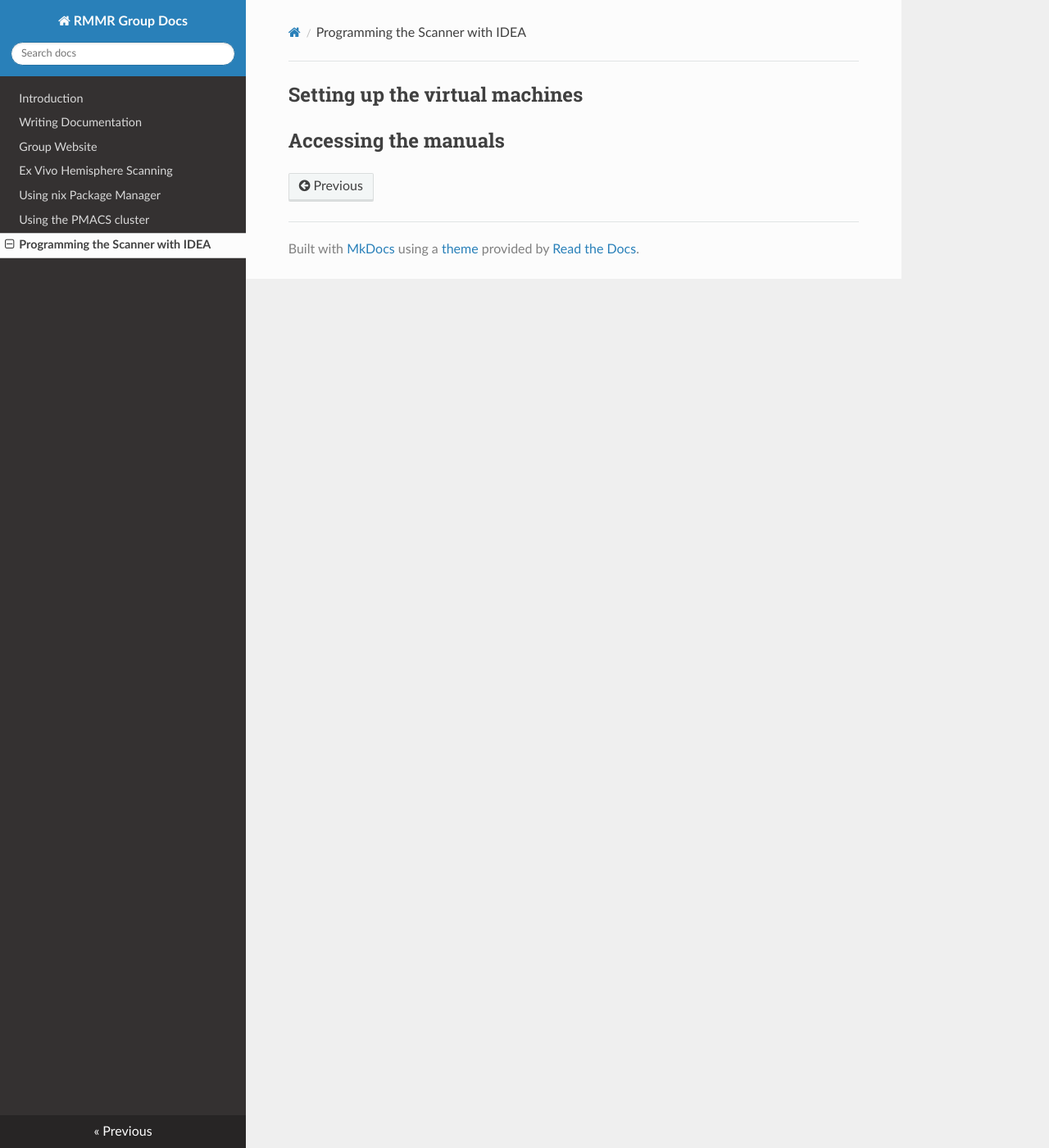
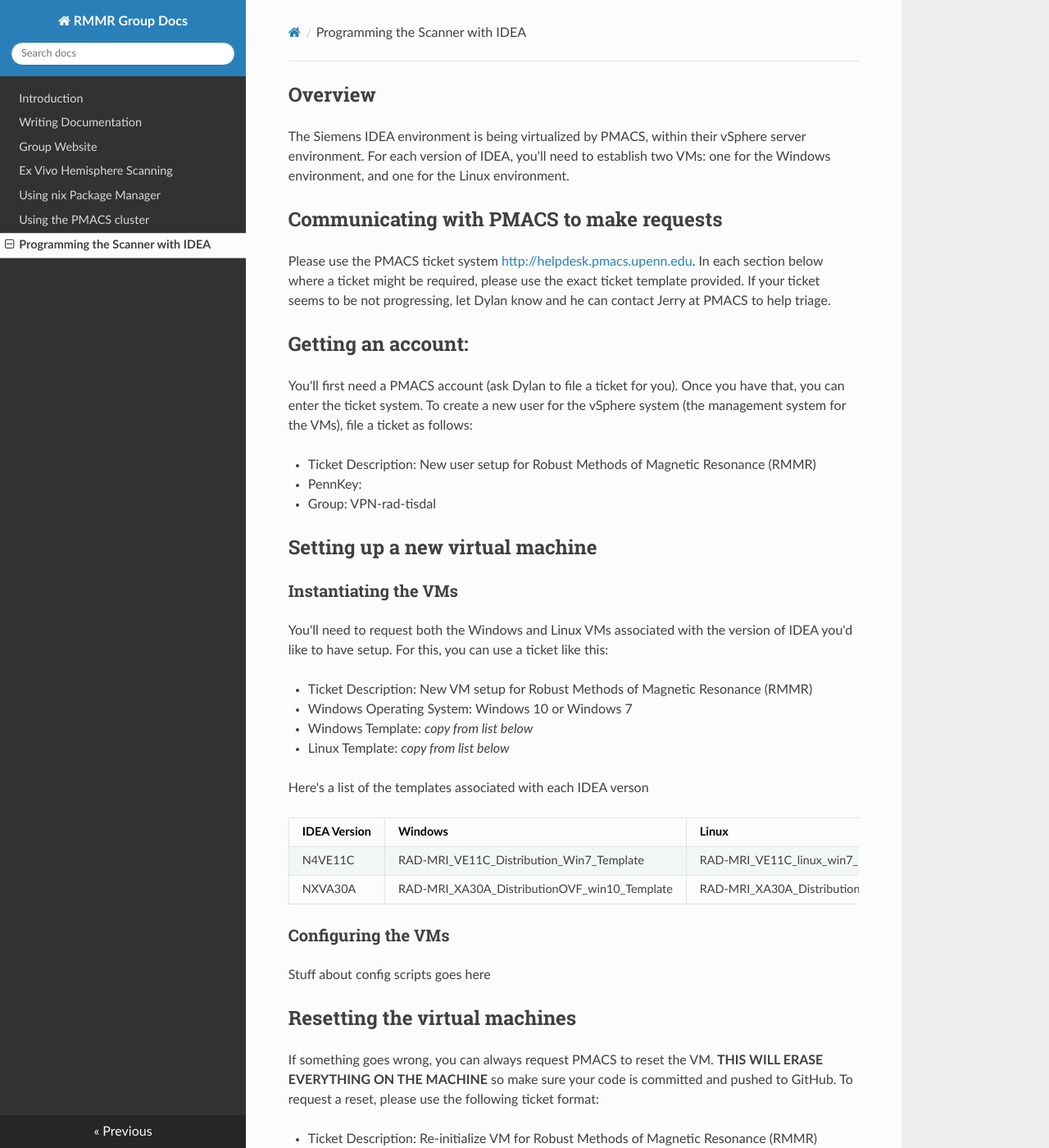
Before and after one commit to RMMR-Group/rmmr_group_docs, an MkDocs documentation site: the page built from docs/idea_vms.md, in a window 1280 px wide and 1400 px high. Shown: the whole window at 82% size. Built offline with MkDocs 1.6.1, drawn with Linux system fonts in a browser that asks for light colours; nearby versions of some CDN libraries; some of the changed text lies outside the part shown.

Commit message:
Updated docs for IDEA VMs
Added info about tickets from PMACS.

```diff
--- a/docs/idea_vms.md
+++ b/docs/idea_vms.md
@@ -1,3 +1,50 @@
-## Setting up the virtual machines
+## Overview
+
+The Siemens IDEA environment is being virtualized by PMACS, within their vSphere server environment. For each version of IDEA, you'll need to establish two VMs: one for the Windows environment, and one for the Linux environment.
+
+## Communicating with PMACS to make requests
+
+Please use the PMACS ticket system [http://helpdesk.pmacs.upenn.edu]([http://helpdesk.pmacs.upenn.edu). In each section below where a ticket might be required, please use the exact ticket template provided. If your ticket seems to be not progressing, let Dylan know and he can contact Jerry at PMACS to help triage.
+
+## Getting an account:
+
+You'll first need a PMACS account (ask Dylan to file a ticket for you). Once you have that, you can enter the ticket system. To create a new user for the vSphere system (the management system for the VMs), file a ticket as follows:
+
+* Ticket Description: New user setup for Robust Methods of Magnetic Resonance (RMMR)
+* PennKey:
+* Group: VPN-rad-tisdal
+
+## Setting up a new virtual machine
+
+### Instantiating the VMs
+You'll need to request both the Windows and Linux VMs associated with the version of IDEA you'd like to have setup. For this, you can use a ticket like this:
+
+* Ticket Description: New VM setup for Robust Methods of Magnetic Resonance (RMMR)
+* Windows Operating System: Windows 10 or Windows 7
+* Windows Template: *copy from list below*
+* Linux Template: *copy from list below*
+
+Here's a list of the templates associated with each IDEA verson
+
+|IDEA Version	| Windows					| Linux 					|
+| ----		| ----						| ----						|
+| N4VE11C	| RAD-MRI_VE11C_Distribution_Win7_Template 	|  RAD-MRI_VE11C_linux_win7_20160120_mars	|
+| NXVA30A	| RAD-MRI_XA30A_DistributionOVF_win10_Template 	|  RAD-MRI_XA30A_DistributionOVF_linux_win10_Template	|
+
+### Configuring the VMs
+
+Stuff about config scripts goes here
+
+## Resetting the virtual machines
+
+If something goes wrong, you can always request PMACS to reset the VM. **THIS WILL ERASE EVERYTHING ON THE MACHINE** so make sure your code is committed and pushed to GitHub. To request a reset, please use the following ticket format:
+
+
+* Ticket Description: Re-initialize VM for Robust Methods of Magnetic Resonance (RMMR)
+* Name of VM(s) to delete
+* Windows Operating System: Windows 10 or Windows 7
+* Windows Template: *copy from list above*
+* Linux Template: *copy from list above*
+
 
 ## Accessing the manuals
```
